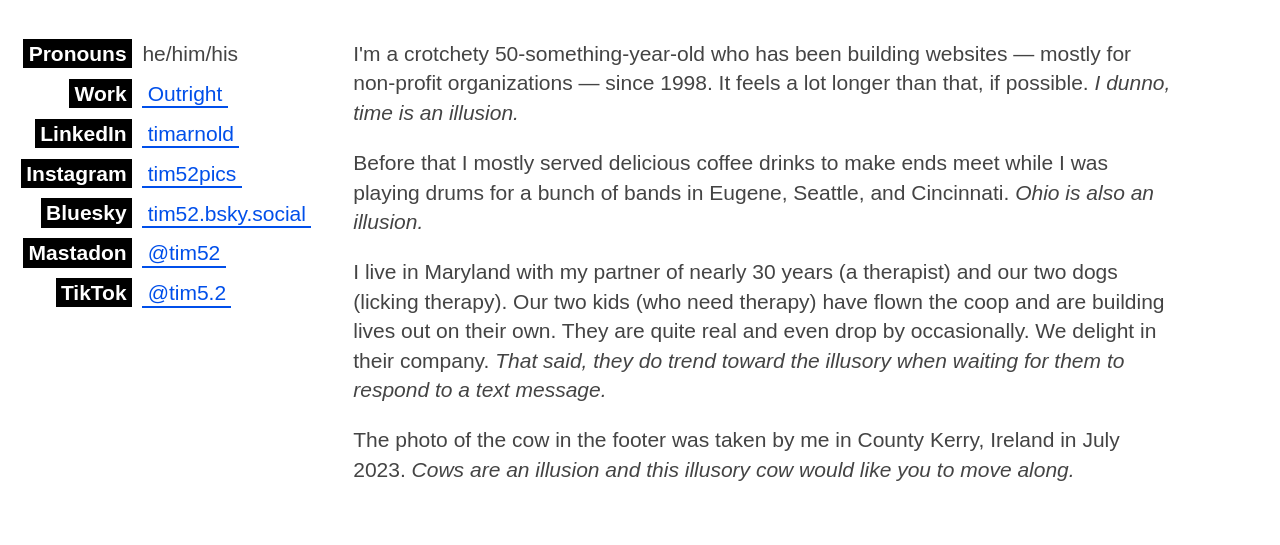
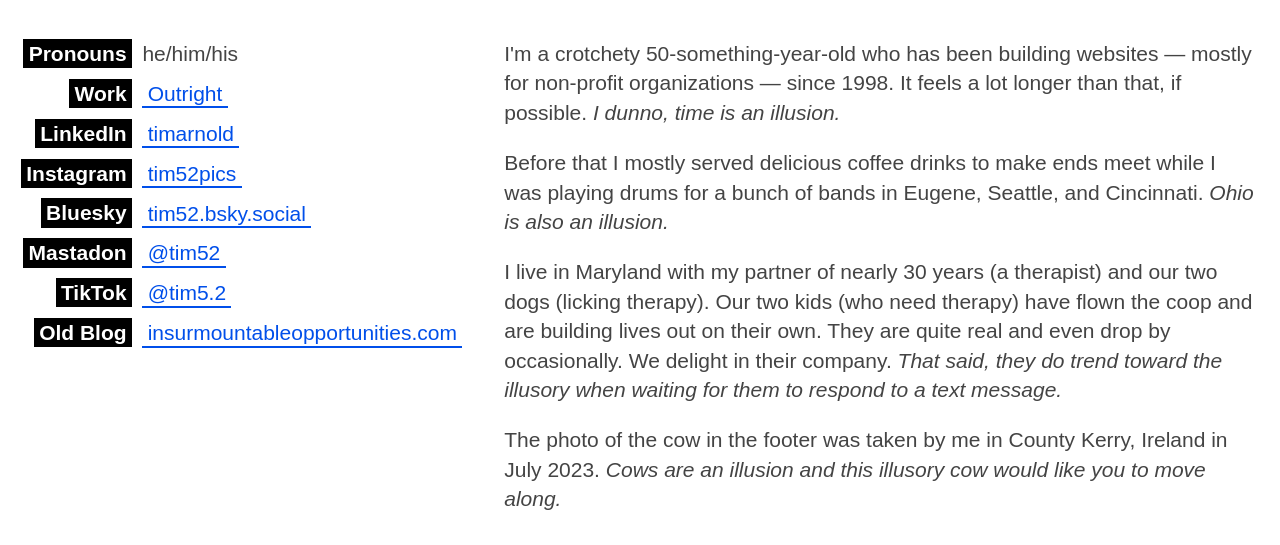
Before and after one commit to tim-arnold/tim52.io, a plain HTML site: page index.html in a window 1280 px wide. Shown: the part 203-748 px from the top of the page. Drawn offline with Linux system fonts and the light colour scheme.

Commit message:
Add link to insurmountableopportunities.com

```diff
--- a/index.html
+++ b/index.html
@@ -48,6 +48,8 @@
           <dd><a href="https://twit.social/@tim52">@tim52</a></dd>
           <dt><strong>TikTok</strong></dt>
           <dd><a href="https://www.tiktok.com/@tim5.2">@tim5.2</a></dd>
+          <dt><strong>Old Blog</strong></dt>
+          <dd><a href="https://insurmountableopportunities.com">insurmountableopportunities.com</a></dd>
         </dl>
         <article>
           <p>I'm a crotchety 50-something-year-old who has been building websites &mdash; mostly for non-profit organizations &mdash; since 1998. It feels a lot longer than that, if possible. <em>I dunno, time is an illusion.</em></p>
```
